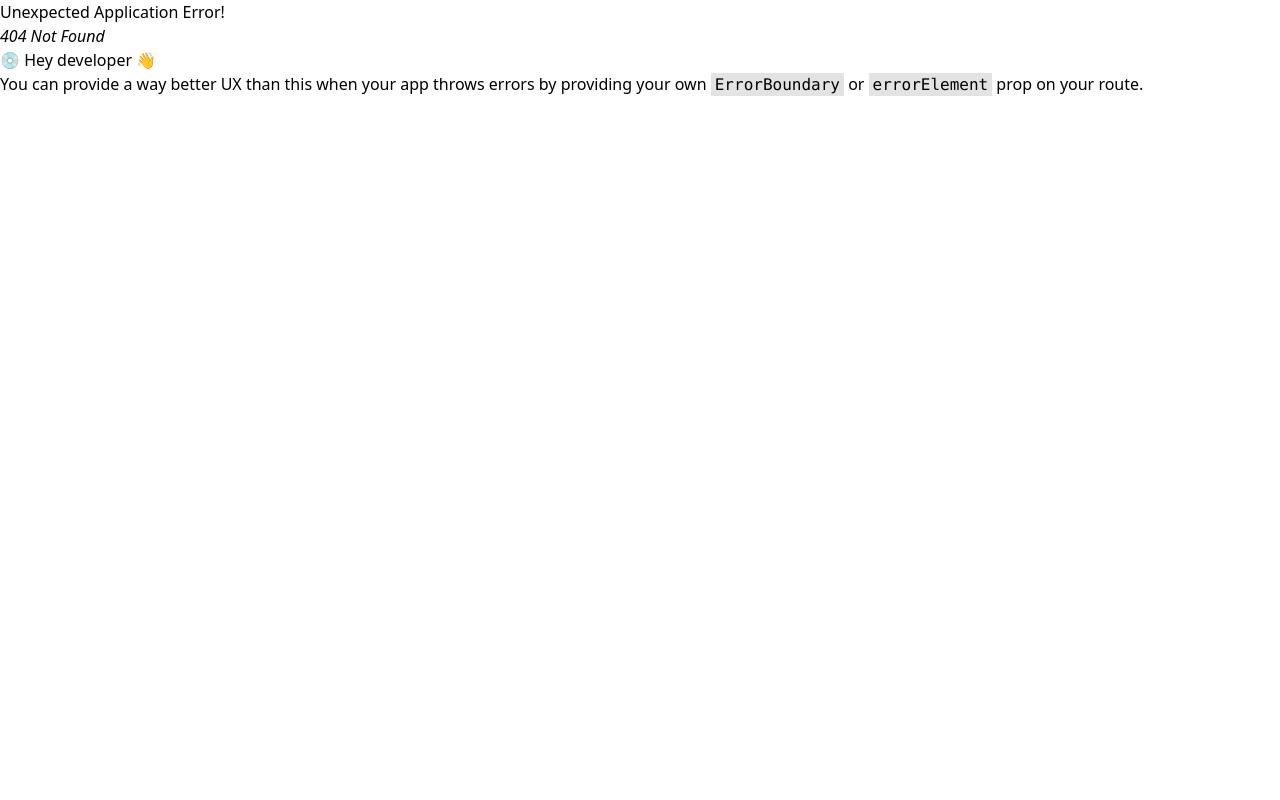
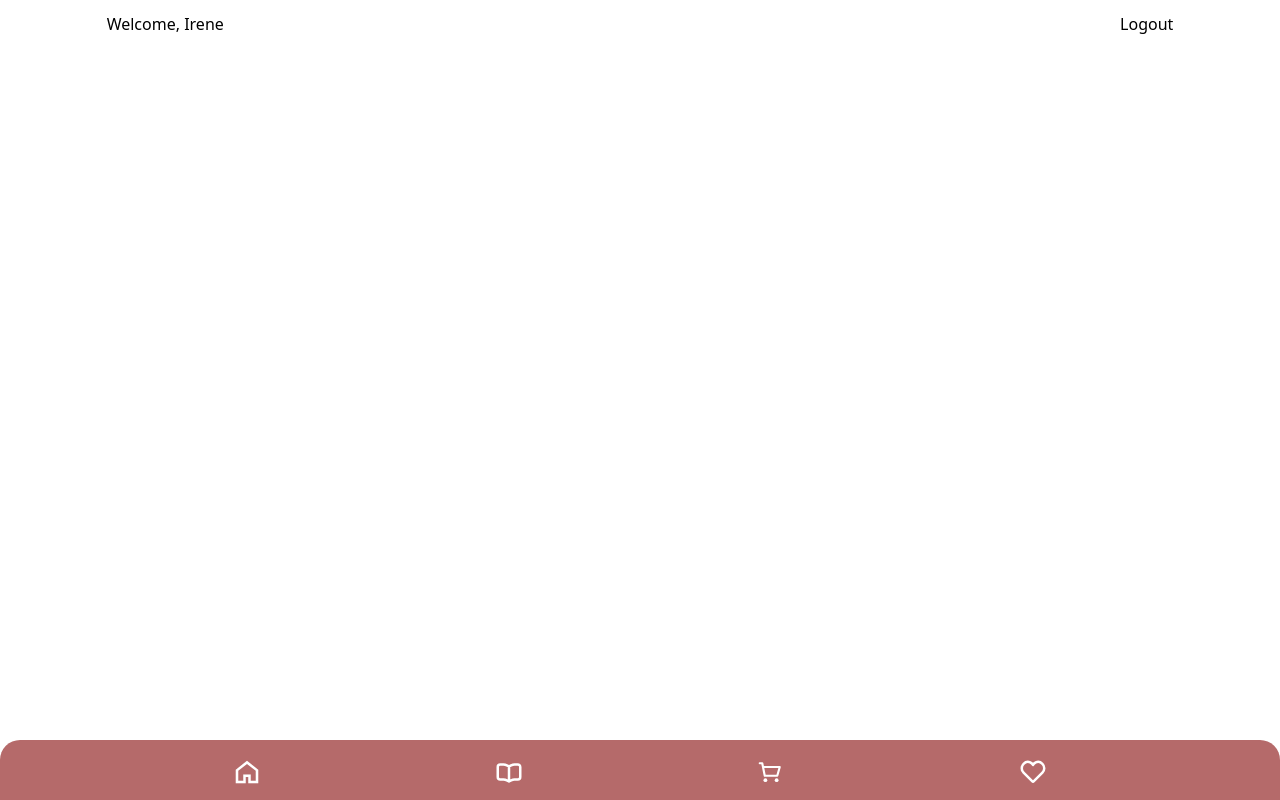
Before and after one commit to alfianwilfo/reactjs-umami, a React (Create React App) app in the folder client-customer/: page /home in a window 1280 px wide. Before the commit this address had no page. Built offline with nearby package versions, Linux system fonts and the light colour scheme.

Commit message:
work on home

```diff
--- a/client-customer/src/components/Navbar.js
+++ /dev/null
@@ -1,7 +0,0 @@
-export default function navbar() {
-  return (
-    <>
-      <div></div>
-    </>
-  );
-}
--- /dev/null
+++ b/client-customer/src/components/Navbar.jsx
@@ -0,0 +1,115 @@
+import { Outlet } from "react-router-dom";
+export default function navbar() {
+  return (
+    <div className="">
+      <div className="overflow-hidden fixed bottom-0 flex flex-row justify-evenly w-screen h-[60px] rounded-t-[20px] bg-[#B56A6A]">
+        <div>
+          <svg
+            fill="#ffffff"
+            width="30px"
+            height="64px"
+            viewBox="0 0 512 512"
+            xmlns="http://www.w3.org/2000/svg"
+            stroke="#ffffff"
+          >
+            <g id="SVGRepo_bgCarrier" stroke-width="0"></g>
+            <g
+              id="SVGRepo_tracerCarrier"
+              stroke-linecap="round"
+              stroke-linejoin="round"
+            ></g>
+            <g id="SVGRepo_iconCarrier">
+              <path
+                fill-rule="evenodd"
+                d="M192,1.42108547e-14 L384,153.6 L384,384 L213.333333,384 L213.333333,277.333333 L170.666667,277.333333 L170.666667,384 L1.42108547e-14,384 L1.42108547e-14,153.6 L192,1.42108547e-14 Z M192,53.3333333 L42.6666667,170.666667 L42.6666667,341.333333 L128,341.333333 L128,234.666667 L256,234.666667 L256,341.333333 L341.333333,341.333333 L341.333333,170.666667 L192,53.3333333 Z"
+                transform="translate(64 64)"
+              ></path>
+            </g>
+          </svg>
+        </div>
+        <div>
+          <svg
+            width="30px"
+            height="64px"
+            viewBox="0 0 24 24"
+            fill="none"
+            xmlns="http://www.w3.org/2000/svg"
+            stroke="#ffffff"
+          >
+            <g id="SVGRepo_bgCarrier" stroke-width="0"></g>
+            <g
+              id="SVGRepo_tracerCarrier"
+              stroke-linecap="round"
+              stroke-linejoin="round"
+            ></g>
+            <g id="SVGRepo_iconCarrier">
+              {" "}
+              <path
+                d="M12 7.49976V19.5M12 7.49976L13.7333 6.6332C14.5663 6.21673 15.4849 5.9999 16.4162 5.99988L18.9999 5.99981C20.1045 5.99978 21 6.89522 21 7.99981V15.9998C21 17.1043 20.1046 17.9998 19 17.9998H16.4166C15.485 17.9998 14.5662 18.2167 13.733 18.6334L12 19.5M12 7.49976L10.2667 6.63326C9.43369 6.21681 8.51514 5.99999 7.58379 5.99999H5C3.89543 5.99999 3 6.89543 3 8V16C3 17.1046 3.89543 18 5 18H7.58359C8.51506 18 9.43374 18.2169 10.2669 18.6334L12 19.5"
+                stroke="#ffffff"
+                stroke-width="2"
+                stroke-linecap="round"
+                stroke-linejoin="round"
+              ></path>{" "}
+            </g>
+          </svg>
+        </div>
+        <div>
+          <svg
+            width="30px"
+            height="64px"
+            viewBox="0 0 24 24"
+            xmlns="http://www.w3.org/2000/svg"
+            fill="none"
+          >
+            <g id="SVGRepo_bgCarrier" stroke-width="0"></g>
+            <g
+              id="SVGRepo_tracerCarrier"
+              stroke-linecap="round"
+              stroke-linejoin="round"
+            ></g>
+            <g id="SVGRepo_iconCarrier">
+              {" "}
+              <circle cx="7.5" cy="18.5" r="1.5" fill="#ffffff"></circle>{" "}
+              <circle cx="16.5" cy="18.5" r="1.5" fill="#ffffff"></circle>{" "}
+              <path
+                stroke="#ffffff"
+                stroke-linecap="round"
+                stroke-linejoin="round"
+                stroke-width="1.704"
+                d="M3 5h2l.6 3m0 0L7 15h10l2-7H5.6z"
+              ></path>{" "}
+            </g>
+          </svg>
+        </div>
+        <div>
+          <svg
+            width="30px"
+            height="64px"
+            viewBox="0 0 24 24"
+            fill="none"
+            xmlns="http://www.w3.org/2000/svg"
+          >
+            <g id="SVGRepo_bgCarrier" stroke-width="0"></g>
+            <g
+              id="SVGRepo_tracerCarrier"
+              stroke-linecap="round"
+              stroke-linejoin="round"
+            ></g>
+            <g id="SVGRepo_iconCarrier">
+              {" "}
+              <path
+                d="M19.5355 5.46448C21.4881 7.4171 21.4881 10.5829 19.5355 12.5355L12.7071 19.364C12.3166 19.7545 11.6834 19.7545 11.2929 19.364L4.46447 12.5355C2.51184 10.5829 2.51184 7.4171 4.46447 5.46448C6.0168 3.91215 7.89056 3.43683 9.78125 4.35939C10.5317 4.72556 11.5156 5.46448 12 6.4297C12.4844 5.46448 13.4683 4.72556 14.2187 4.35939C16.1094 3.43683 17.9832 3.91215 19.5355 5.46448Z"
+                stroke="#ffffff"
+                stroke-width="2"
+                stroke-linecap="round"
+                stroke-linejoin="round"
+              ></path>{" "}
+            </g>
+          </svg>
+        </div>
+      </div>
+      <Outlet />
+    </div>
+  );
+}
--- a/client-customer/src/views/Home.jsx
+++ b/client-customer/src/views/Home.jsx
@@ -1,3 +1,17 @@
-export default Home(){
-    return()
+export default function Home() {
+  return (
+    <div className="grid grid-cols-12">
+      <div className="col-start-2 col-end-12 mt-[12px]">
+        <div className="flex flex-row justify-between">
+          <div>
+            <p>Welcome, Irene</p>
+          </div>
+          <div>
+            <button>Logout</button>
+          </div>
+        </div>
+        <div></div>
+      </div>
+    </div>
+  );
 }
--- a/client-customer/src/views/Login.jsx
+++ b/client-customer/src/views/Login.jsx
@@ -1,4 +1,5 @@
 import { useNavigate } from "react-router-dom";
+import backgroundLogin from "../assets/bek.jpeg";
 export default function Login() {
   let navigate = useNavigate();
 
@@ -7,7 +8,10 @@ export default function Login() {
   };
 
   return (
-    <div className="w-screen h-screen grid grid-cols-12">
+    <div
+      style={{ backgroundImage: "url('../assets/bek.jpeg')" }}
+      className="w-screen h-screen grid grid-cols-12"
+    >
       <div className="col-start-2 col-end-12 grid content-center">
         <form>
           <div>
--- a/client-customer/src/views/Register.jsx
+++ b/client-customer/src/views/Register.jsx
@@ -69,7 +69,7 @@ export default function Register(params) {
         <div>
           <p className="text-[12px] font-semibold italic text-[#3B3B3B]">
             Already Have Account?
-            <span className="underline" onClick={toLogin}>
+            <span className="underline ml-[2px]" onClick={toLogin}>
               Login !
             </span>
           </p>
```
Also changed, not shown: client-customer/src/route/index.js (+8 -0 lines), client-customer/src/assets/bek.jpeg (added).
